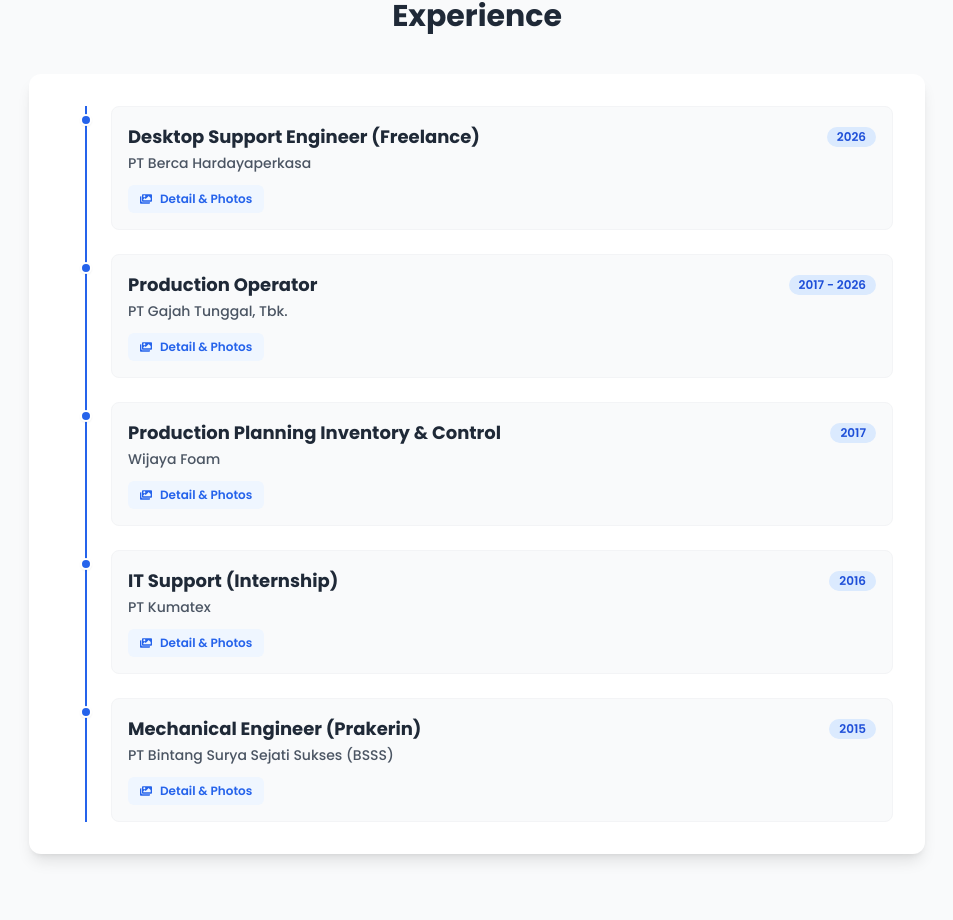
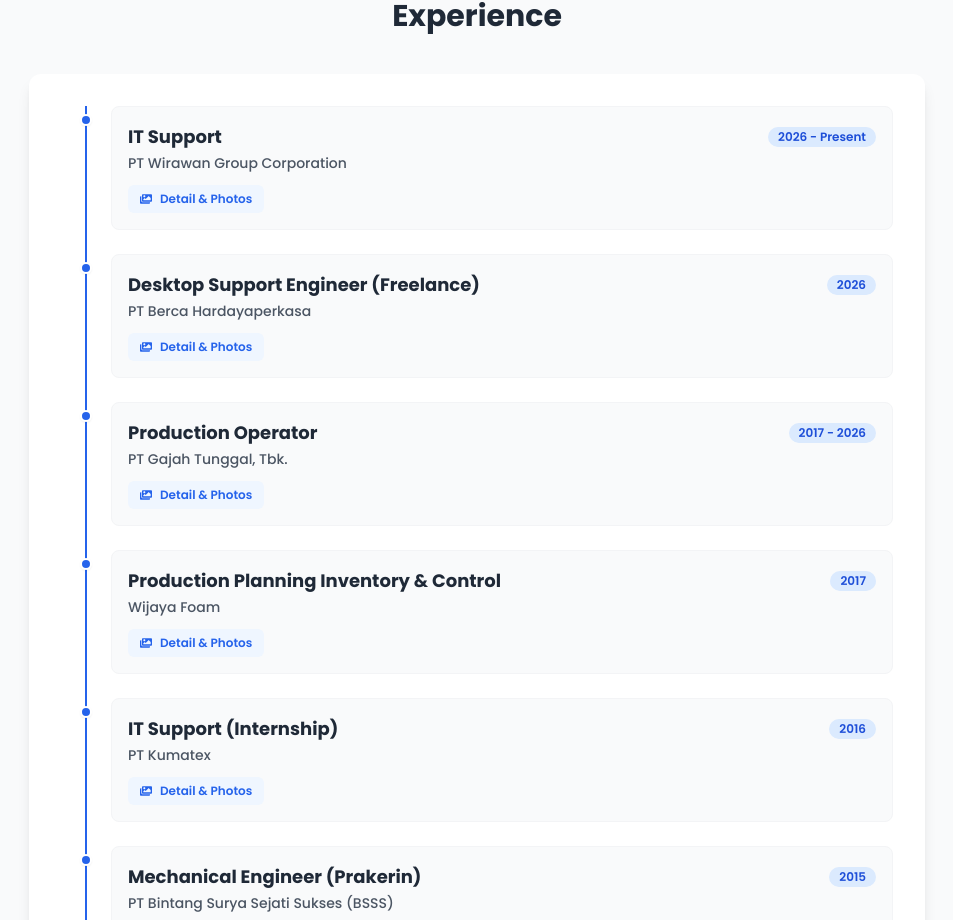
Before and after one commit to Sandysuryantiko/My-Personal-Website, a React (Vite) app: page / in a window 1280 px wide. Shown: the part 2718-3638 px from the top of the page, without its empty margins (163-1116 px from the left). Built offline with nearby package versions, Linux system fonts and the light colour scheme.

Commit message:
Update Experience

```diff
--- a/src/sections/Experience.jsx
+++ b/src/sections/Experience.jsx
@@ -10,19 +10,19 @@
 import "swiper/css/pagination";
 
 const experiences = [
-  // {
-  //   id: 1,
-  //   role: "IT Support",
-  //   company: "PT Wirawan Group Corporation",
-  //   year: "2026 - Present",
-  //   description:
-  //     "Responsible for Active Directory management, Kerio Control firewall, Synology NAS backup routines, Print Server setup, VPN administration, and end-user IT support.",
-  //   images: [
-  //     "https://via.placeholder.com/600x400?text=IT+Support+Setup+1", // Ganti dengan path foto kamu (misal: /assets/img/exp1-1.jpg)
-  //     "https://via.placeholder.com/600x400?text=Network+Rack+Maintenance",
-  //     "https://via.placeholder.com/600x400?text=NAS+and+Server+Backup",
-  //   ],
-  // },
+  {
+    id: 1,
+    role: "IT Support",
+    company: "PT Wirawan Group Corporation",
+    year: "2026 - Present",
+    description:
+      "Responsible for Active Directory management, Kerio Control firewall, Synology NAS backup routines, Print Server setup, VPN administration, and end-user IT support.",
+    images: [
+      "https://via.placeholder.com/600x400?text=IT+Support+Setup+1", // Ganti dengan path foto kamu (misal: /assets/img/exp1-1.jpg)
+      "https://via.placeholder.com/600x400?text=Network+Rack+Maintenance",
+      "https://via.placeholder.com/600x400?text=NAS+and+Server+Backup",
+    ],
+  },
   {
     id: 2,
     role: "Desktop Support Engineer (Freelance)",
```
